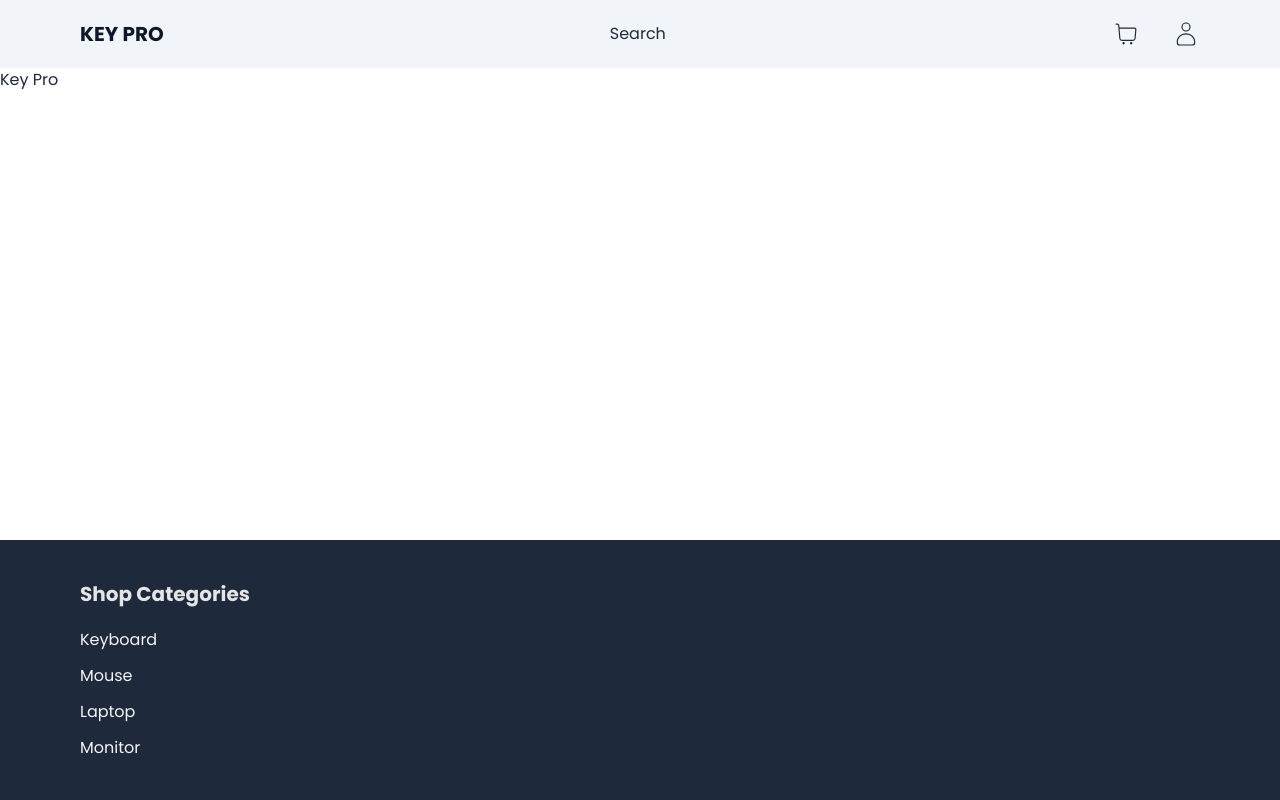
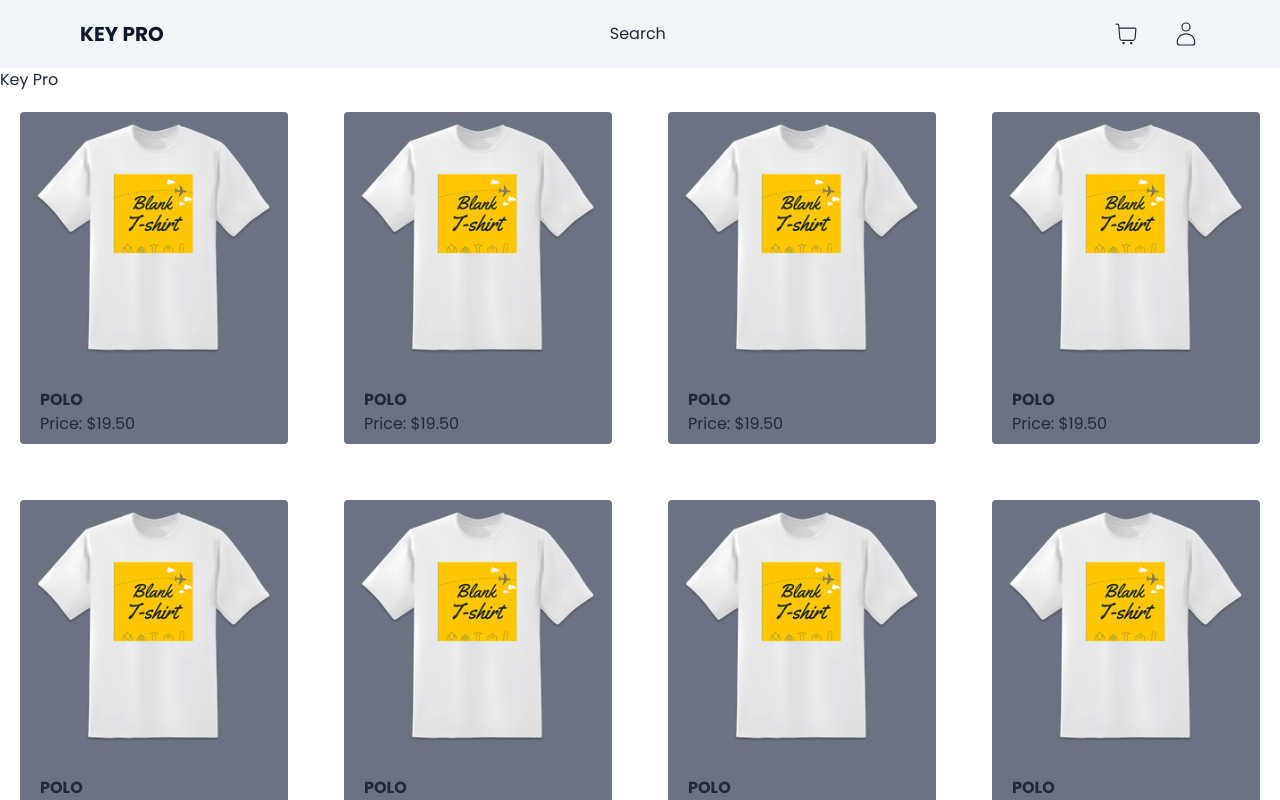
Before and after one commit to SimUnan/KeyPro2.0, a Next.js app: page / in a window 1280 px wide. Shown: the top 800 px of the page. Built offline with nearby package versions, Linux system fonts and the light colour scheme.

Commit message:
product components update

```diff
--- a/app/(root)/page.tsx
+++ b/app/(root)/page.tsx
@@ -1,9 +1,11 @@
 import React from 'react'
+import Product from '../product/section/Product'
 
 const Home = () => {
   return (
     <div>
         <p>Key Pro</p>
+        <Product />
     </div>
   )
 }
--- a/app/product/component/ProductComponent.tsx
+++ b/app/product/component/ProductComponent.tsx
@@ -1,8 +1,19 @@
 import React from 'react'
+import Img1 from '@/app/Assets/img-1.png'
+import Image from 'next/image'
 
 const ProductComponent = () => {
   return (
-    <div>ProductComponent</div>
+    <div className='bg-gray-500 rounded m-5'>
+      <div>
+        <Image src={Img1} alt="T-shirt" className='' />
+      </div>
+      <div className='px-5 py-2'>
+        <h4 className='font-semibold '>POLO</h4>
+        <p>Price: $19.50</p>
+      </div>
+
+    </div>
   )
 }
 
--- /dev/null
+++ b/app/product/section/Product.tsx
@@ -0,0 +1,19 @@
+import React from 'react'
+import ProductComponent from '../component/ProductComponent'
+
+const Product = () => {
+  return (
+    <section className='w-full h-auto grid grid-cols-4 gap-4'>
+        <ProductComponent />
+        <ProductComponent />
+        <ProductComponent />
+        <ProductComponent />
+        <ProductComponent />
+        <ProductComponent />
+        <ProductComponent />
+        <ProductComponent />
+    </section>
+  )
+}
+
+export default Product
```
Also changed, not shown: app/Assets/img-1.png (added).
